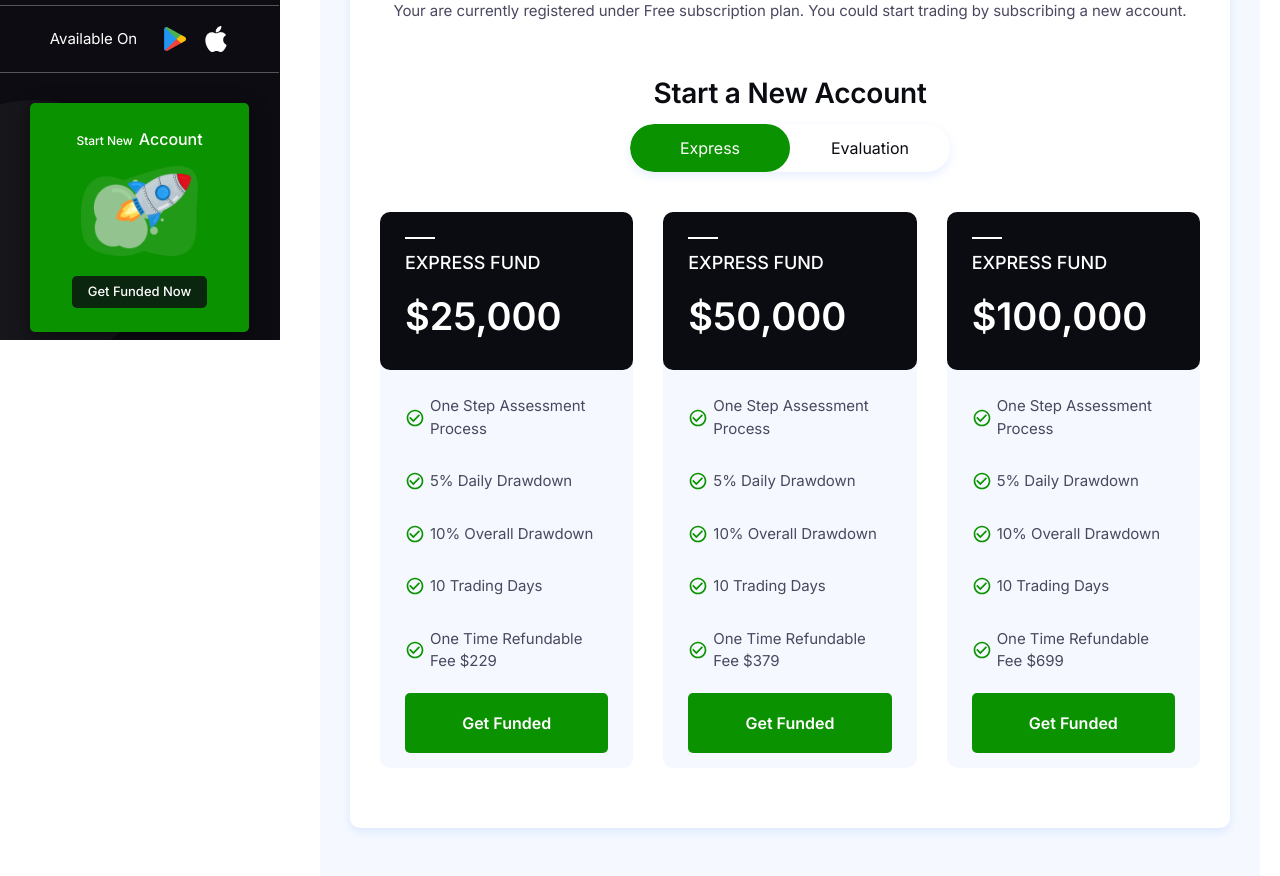
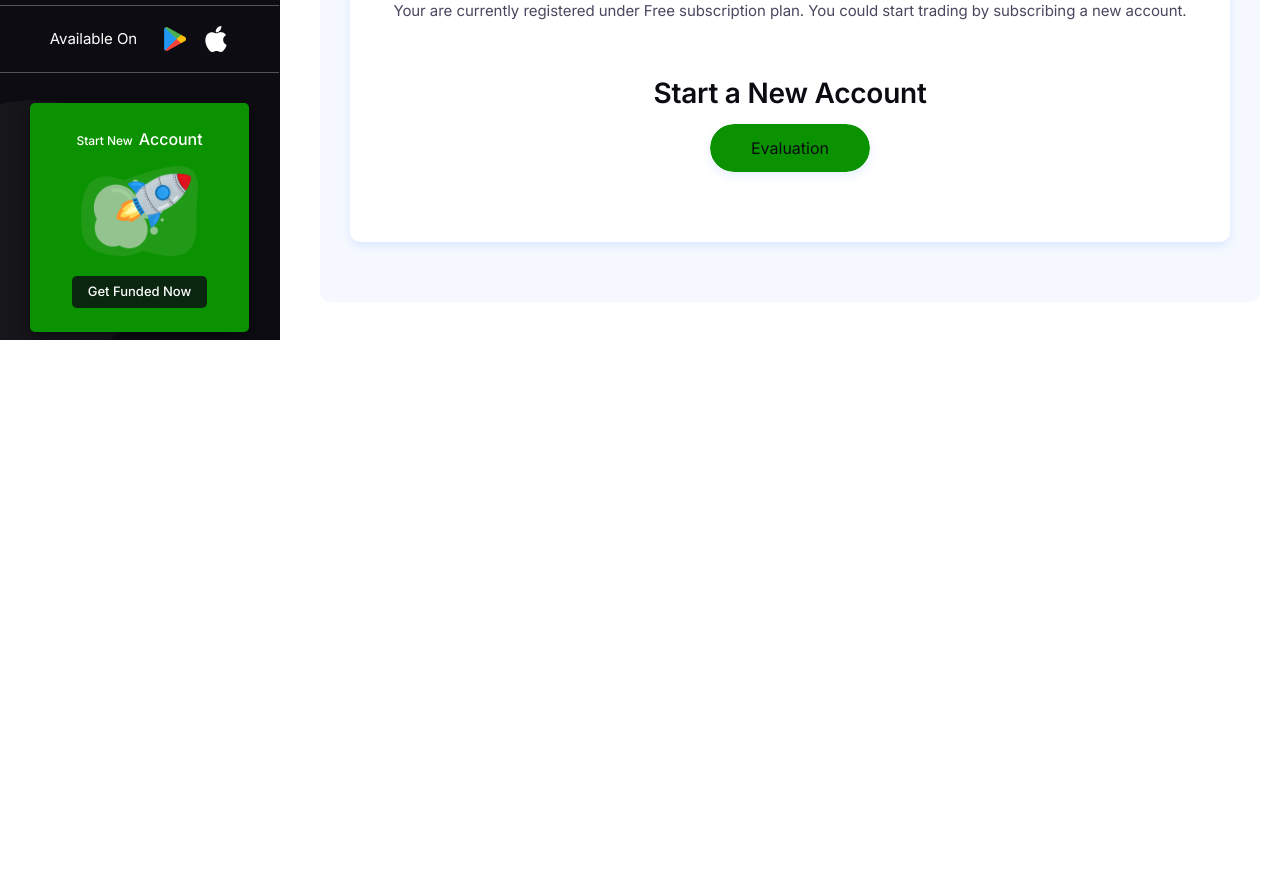
Before and after one commit to lionchanggg/trading_dashboard, a Vue app: page /billing in a window 1280 px wide. Shown: the part 460-1336 px from the top of the page. After the commit the page ends 812 px from the top, so only its background shows below. Built offline with nearby package versions, Linux system fonts and the light colour scheme.

Commit message:
remove express:

```diff
--- a/src/components/Billing.vue
+++ b/src/components/Billing.vue
@@ -320,14 +320,14 @@ const toggleDark = useToggle(isDark);
                                 </h2>
                                 <div class="plan-tab-nav text-center">
                                   <ul class="relative z-20 mx-auto mb-[40px] inline-flex items-center rounded-[100px] overflow-hidden shadow-[0_4px_10px_rgba(64,123,255,0.13)]">
-                                    <li class="inline-block">
+                                    <!-- <li class="inline-block">
                                       <button
                                           class="md:w-[160px] w-[100px] text-center md:text-[16px] text-[13px] md:px-[30px] px-[15px] py-[12px] rounded-[100px]"
                                           @click="toggleTabs2(1)"
                                           :class="{'text-dark dark:text-white': openTab2 !== 1, 'text-white': openTab2 === 1}">
                                         Express
                                       </button>
-                                    </li>
+                                    </li> -->
                                     <li class="inline-block">
                                       <button
                                           class="md:w-[160px] w-[100px] text-center md:text-[16px] text-[13px] md:px-[30px] px-[15px] py-[12px] rounded-[100px]"
@@ -340,7 +340,7 @@ const toggleDark = useToggle(isDark);
                                         :class="{'md:translate-x-[160px] translate-x-[100px]': openTab2 !== 1, 'translate-x-[0]': openTab2 === 1}"></li>
                                   </ul>
                                 </div>
-                                <div :class="{'hidden': openTab2 !== 1, 'block': openTab2 === 1}">
+                                <!-- <div :class="{'hidden': openTab2 !== 1, 'block': openTab2 === 1}">
                                   <div class="flex flex-wrap 2xl:justify-start justify-center mx-[-15px]">
                                     <div class="2xl:w-4/12 xl:w-4/12 lg:w-5/12 md:w-6/12 w-full px-[15px]">
                                       <div class="bg-[#F5F9FF] rounded-[10px] mb-[30px]">
@@ -541,7 +541,7 @@ const toggleDark = useToggle(isDark);
                                       </div>
                                     </div>
                                   </div>
-                                </div>
+                                </div> -->
                                 <div :class="{'hidden': openTab2 !== 2, 'block': openTab2 === 2}">
                                   <div class="flex flex-wrap 2xl:justify-start justify-center mx-[-15px]">
                                     <div class="2xl:w-3/12 xl:w-4/12 lg:w-5/12 md:w-6/12 w-full px-[15px]">
```
Also changed, not shown: public/assets/img/logo/funding-talents.png (added).
